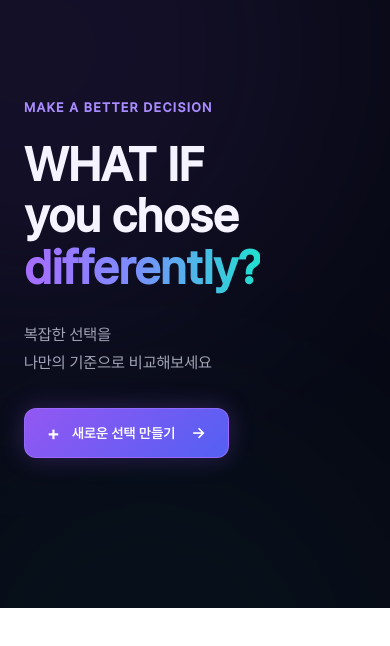
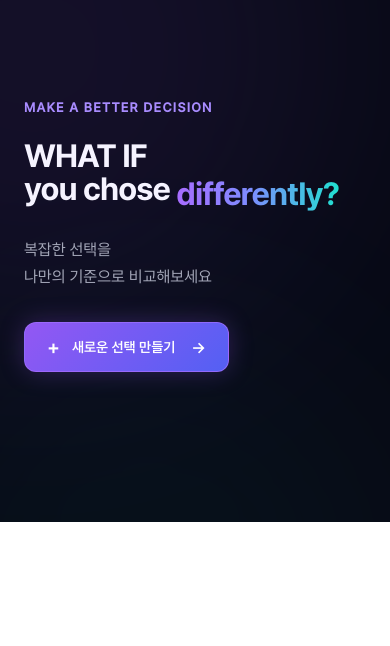
Before and after one commit to ujini7833-droid/WhatIf, a React (Vite) app: page / in a window 390 px wide. Shown: the top 646 px of the page. Built offline with nearby package versions, Linux system fonts and the light colour scheme.

Commit message:
feat: 타이틀 크기 규칙 수정 (#3)

```diff
--- a/src/components/home/Hero/Hero.css
+++ b/src/components/home/Hero/Hero.css
@@ -65,6 +65,7 @@
 .hero_content {
     position: relative;
     z-index: 2;
+    container-type: inline-size;
 
     width: 48%;
 
@@ -95,17 +96,17 @@
 .hero_title {
     margin: 0;
 
-    font-family: 'Pretendard-Medium', sans-serif;
+    font-family: 'Pretendard-Bold', sans-serif;
 
-    font-size: clamp(38px, 3.8vw, 58px);
+    font-size: clamp(32px, 4.2vw, 72px);
 
-    line-height: 1.1;
-    letter-spacing: -0.01em;
+    line-height: 1.06;
+    letter-spacing: -0.035em;
 
     color: #f5f3ff;
 }
 
-.hero_title span {
+.hero_title_emphasis {
     background: linear-gradient(
         90deg,
         #a86cff 0%,
@@ -233,10 +234,6 @@
         width: 50%;
     }
 
-    .hero_title {
-        font-size: clamp(42px, 5.8vw, 64px);
-    }
-
     .hero_description {
         font-size: 16px;
     }
@@ -263,7 +260,10 @@
     }
 
     .hero_title {
-        font-size: clamp(42px, 12vw, 64px);
+        max-width: 100%;
+        line-height: 1.08;
+        letter-spacing: -0.03em;
+        text-wrap: balance;
     }
 
     .hero_description {
@@ -286,3 +286,24 @@
         display: none;
     }
 }
+
+@media (max-width: 480px) {
+    .hero_title_phrase,
+    .hero_title_emphasis {
+        display: inline-block;
+    }
+
+    .hero_title_phrase {
+        transform: translateY(-0.06em);
+    }
+
+    .hero_title_emphasis {
+        transform: translateY(0.08em);
+    }
+}
+
+@container (min-width: 440px) {
+    .hero_title_second_line {
+        white-space: nowrap;
+    }
+}
--- a/src/components/home/Hero/Hero.tsx
+++ b/src/components/home/Hero/Hero.tsx
@@ -17,8 +17,10 @@ const Hero = () => {
                 <h1 className="hero_title">
                     WHAT IF
                     <br />
-                    you chose{' '}
-                    <span>differently?</span>
+                    <span className="hero_title_second_line">
+                        <span className="hero_title_phrase">you chose</span>{' '}
+                        <span className="hero_title_emphasis">differently?</span>
+                    </span>
                 </h1>
 
                 <p className="hero_description">
```
